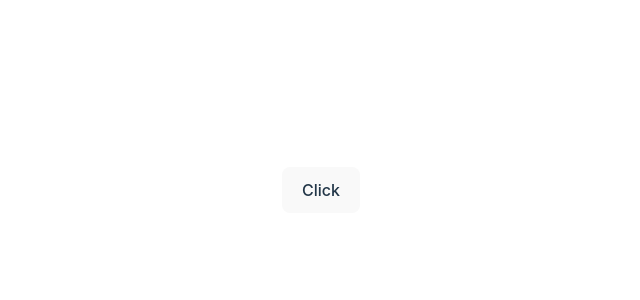
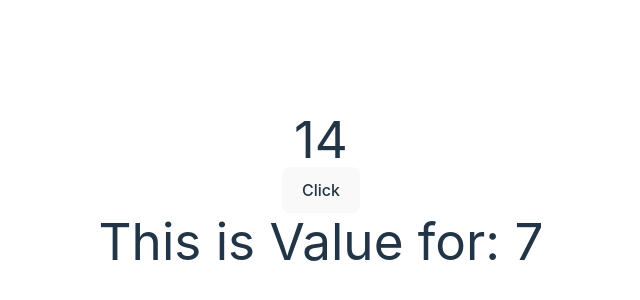
Before and after one commit to afzal75/react-hooks, a React (Vite) app: page / in a window 1280 px wide. Shown: the part 210-510 px from the top of the page, without its empty margins (319-959 px from the left). Built offline with nearby package versions, Linux system fonts and the light colour scheme.

Commit message:
useEffect cleanUp

```diff
--- a/src/pages/UseEffect.tsx
+++ b/src/pages/UseEffect.tsx
@@ -12,21 +12,39 @@ import { useEffect, useState } from "react";
 const UseEffect = () => {
 
     const [hidden, setHidden] = useState(false)
+    const [count, setCount] = useState(0);
 
     useEffect(() => {
-        console.log("Render")
-
-        return () => {
-            console.log("inside clean up")
-        }
-
-    }, [hidden])
+        setInterval(() => {
+            console.log("Render")
+            setCount((prev) => prev + 1)
+        }, 1000)
+    }, [])
 
     return (
         <div>
+            <h1>{count}</h1>
             <button onClick={() => setHidden((prev) => !prev)}>Click</button>
+            {!hidden && <Counter />}
         </div>
     );
 };
 
+
+const Counter = () => {
+    const [count, setCount] = useState(0);
+    useEffect(() => {
+        const interValID = setInterval(() => {
+            console.log("Render")
+            setCount((prev) => prev + 1)
+        }, 1000)
+        return () => {
+            clearInterval(interValID)
+        }
+    }, [])
+
+    return <h1>This is Value for: {count}</h1>
+}
+
+
 export default UseEffect;
```
